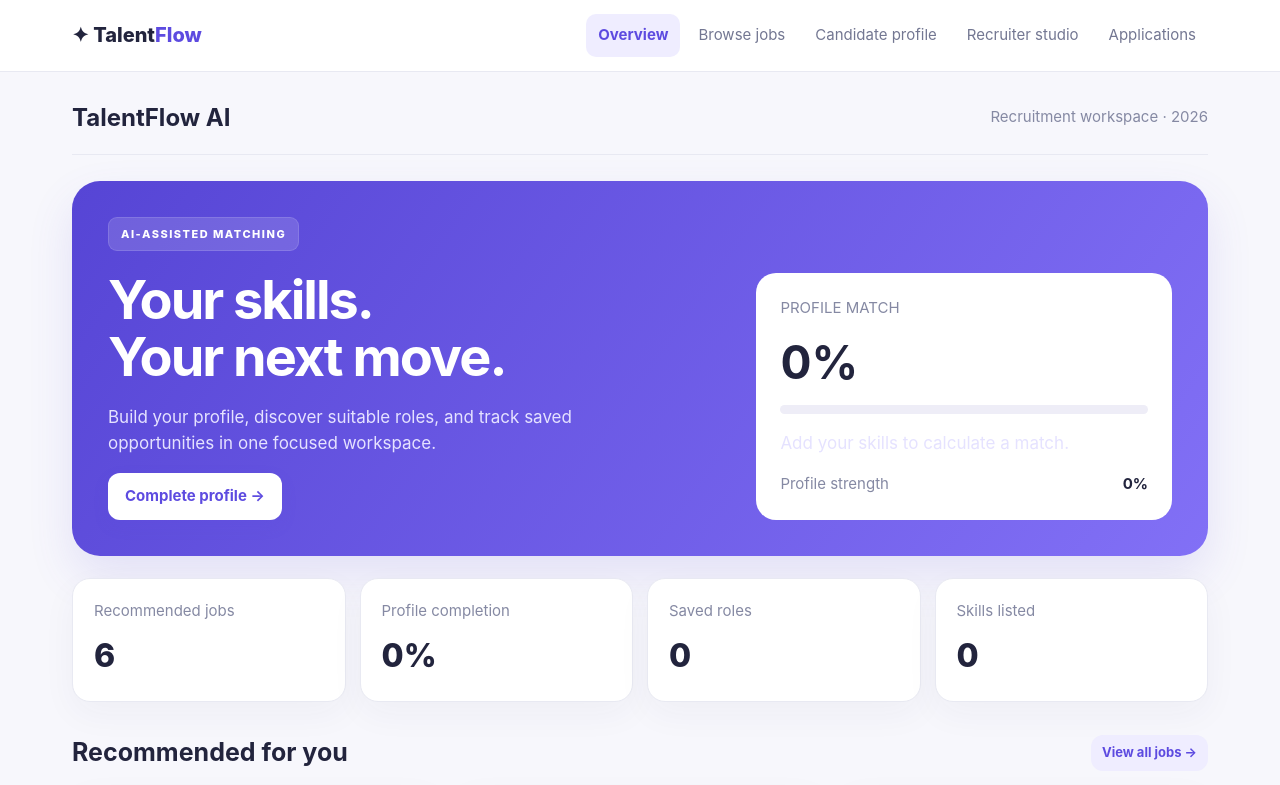
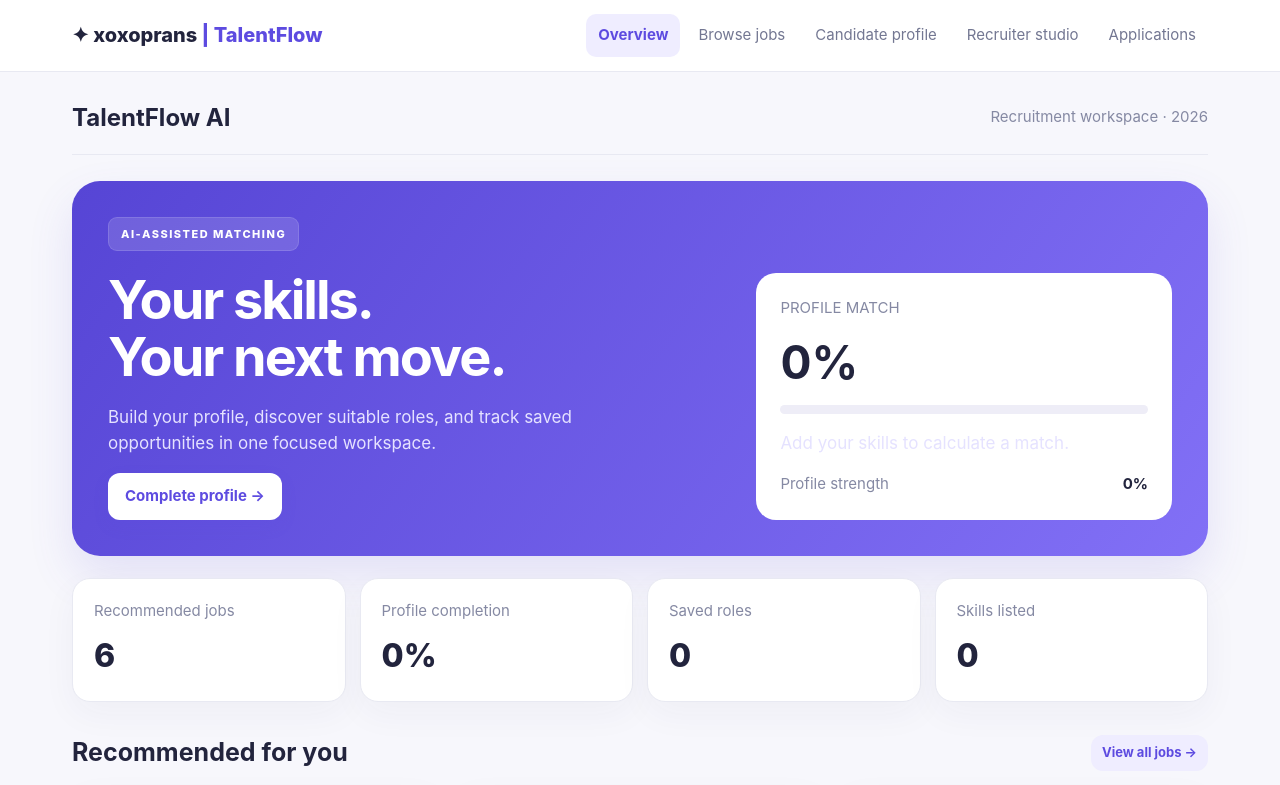
Before and after one commit to xoxoprans/TALENTFLOW-AI-RECRUITMENT, a plain HTML site: page index.html in a window 1280 px wide. Shown: the top 785 px of the page. Drawn offline with Linux system fonts and the light colour scheme.

Commit message:
Update header branding in index.html

```diff
--- a/index.html
+++ b/index.html
@@ -11,7 +11,7 @@
 </style>
 </head>
 <body>
-<header class="top"><nav class="nav"><div class="brand">✦ Talent<span>Flow</span></div><div class="links" id="navlinks">
+<header class="top"><nav class="nav"><div class="brand">✦ xoxoprans <span>| TalentFlow</span></div><div class="links" id="navlinks">
 <button class="active" data-page="overview">Overview</button><button data-page="jobs">Browse jobs</button><button data-page="profile">Candidate profile</button><button data-page="recruiter">Recruiter studio</button><button data-page="applications">Applications <span id="appcount"></span></button>
 </div></nav></header>
 <main class="wrap">
```
